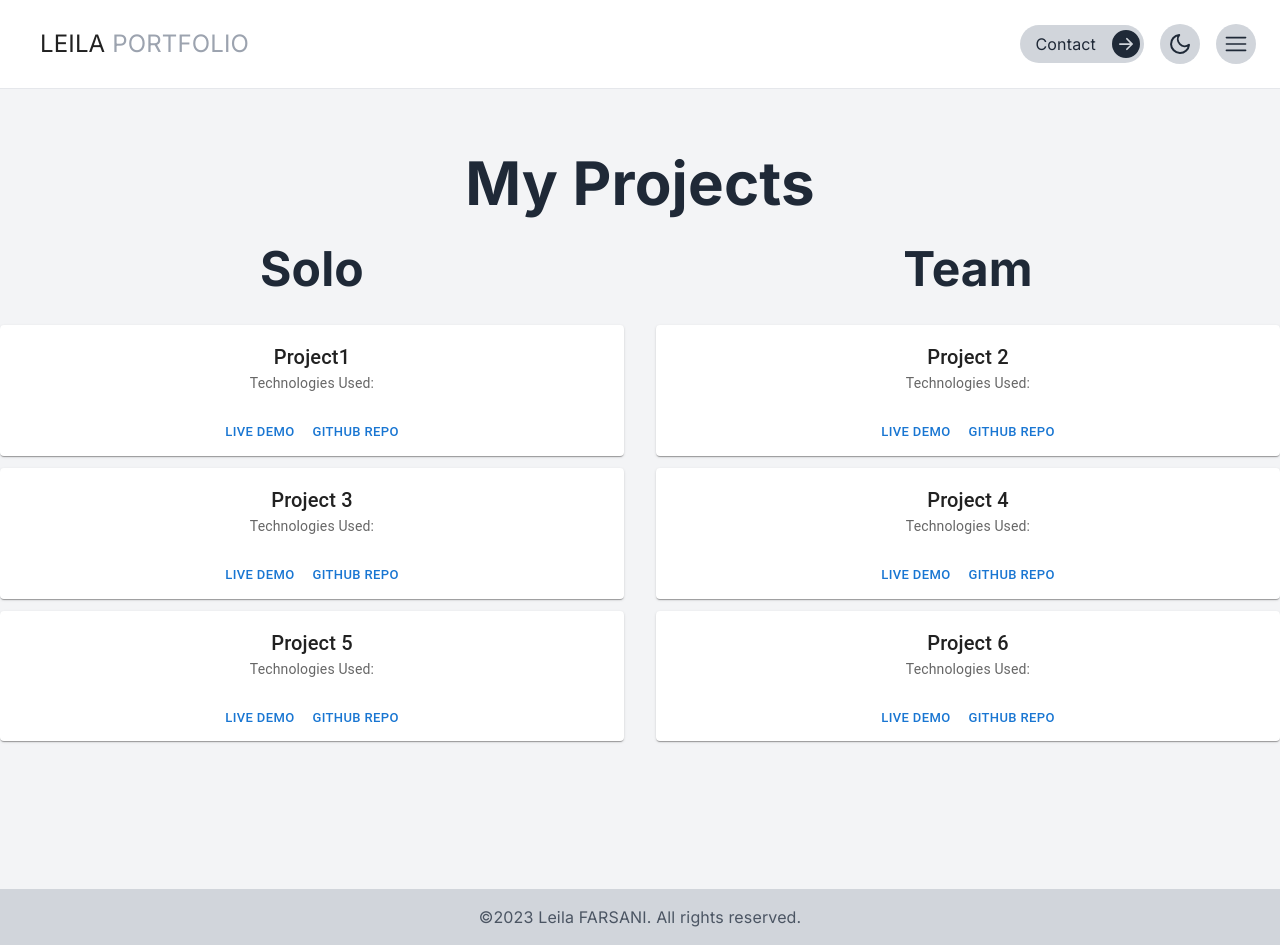
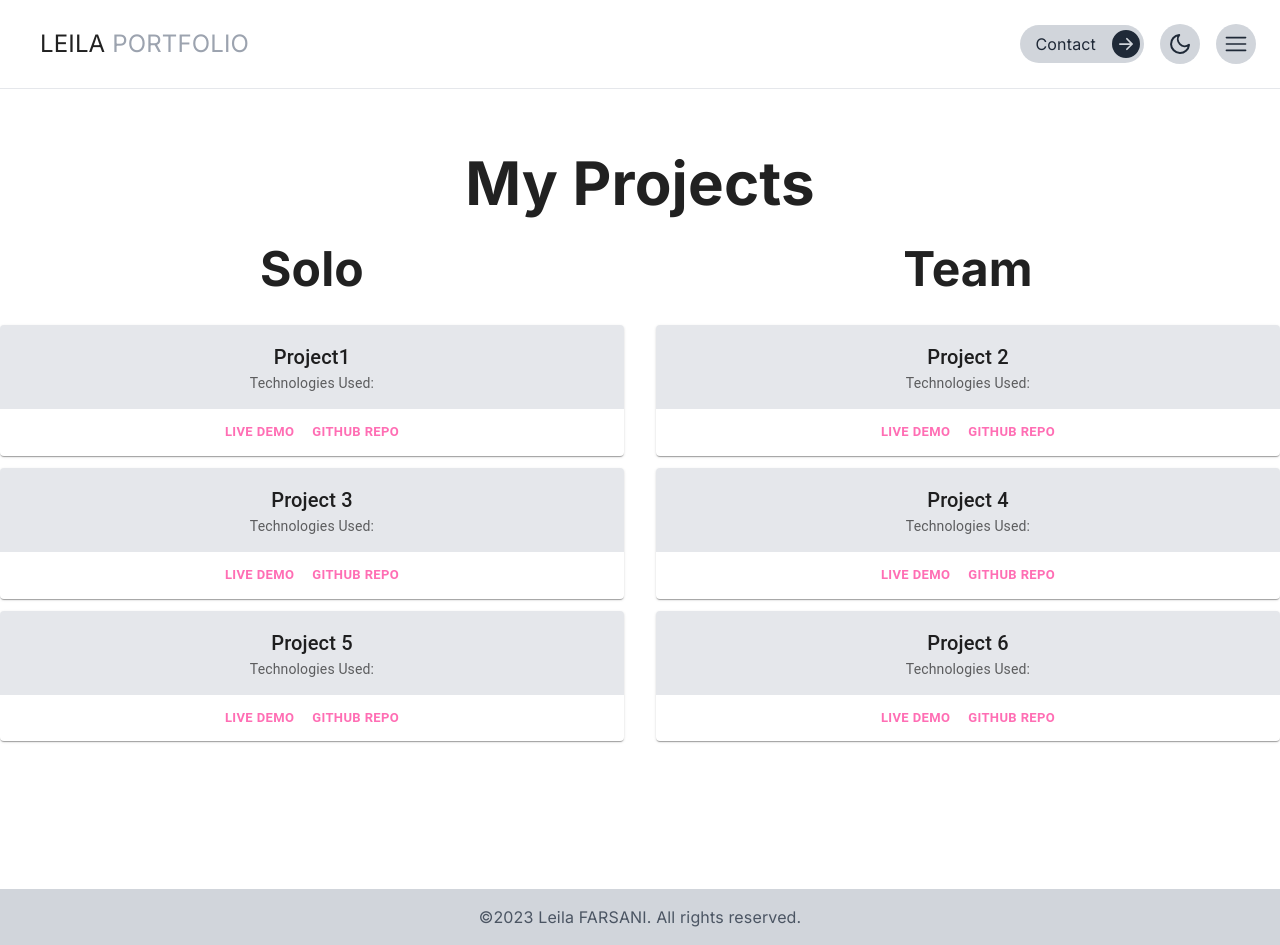
Before and after one commit to leilafarsani/leila-portfolio, a Next.js app: page /projects in a window 1280 px wide. Built offline with nearby package versions, Linux system fonts and the light colour scheme.

Commit message:
project page style updated!

```diff
--- a/app/projects/page.tsx
+++ b/app/projects/page.tsx
@@ -59,21 +59,19 @@ export default function ProjectPage() {
   );
 
   return (
-    <div className="bg-gray-100 text-gray-800 min-h-screen py-16">
-      <h1 className="text-4xl md:text-6xl font-bold mb-8 text-gray-800 text-center">
+    <div className="min-h-screen py-16">
+      <h1 className="text-4xl md:text-6xl font-bold mb-8 text-center">
         My Projects
       </h1>
       <div className="container mx-auto text-center grid grid-cols-1 md:grid-cols-2 gap-8">
         <div>
-          <h2 className="text-2xl md:text-5xl font-bold mb-8 text-gray-800">
-            Solo
-          </h2>
+          <h2 className="text-2xl md:text-5xl font-bold mb-8">Solo</h2>
           {soloProjects.map((project, index) => (
             <Card
               key={index}
-              className="bg-gray-800 text-white transform transition-transform hover:scale-105 mb-3"
+              className="transform transition-transform hover:scale-105 mb-3"
             >
-              <CardContent>
+              <CardContent className="bg-gray-200">
                 <Typography variant="h6" component="div" className="mb-2">
                   {project.title}
                 </Typography>
@@ -87,6 +85,7 @@ export default function ProjectPage() {
                   href={project.liveDemoLink}
                   target="_blank"
                   rel="noopener noreferrer"
+                  style={{ color: "#FF6EB4", fontWeight: "600" }}
                 >
                   Live Demo
                 </Button>
@@ -95,6 +94,7 @@ export default function ProjectPage() {
                   href={project.githubLink}
                   target="_blank"
                   rel="noopener noreferrer"
+                  style={{ color: "#FF6EB4", fontWeight: "600" }}
                 >
                   GitHub Repo
                 </Button>
@@ -104,15 +104,13 @@ export default function ProjectPage() {
         </div>
 
         <div>
-          <h2 className="text-2xl md:text-5xl font-bold mb-8 text-gray-800">
-            Team
-          </h2>
+          <h2 className="text-2xl md:text-5xl font-bold mb-8">Team</h2>
           {teamProjects.map((project, index) => (
             <Card
               key={index}
               className="bg-gray-800 text-white transform transition-transform hover:scale-105 mb-3"
             >
-              <CardContent>
+              <CardContent className="bg-gray-200">
                 <Typography variant="h6" component="div" className="mb-2">
                   {project.title}
                 </Typography>
@@ -126,6 +124,7 @@ export default function ProjectPage() {
                   href={project.liveDemoLink}
                   target="_blank"
                   rel="noopener noreferrer"
+                  style={{ color: "#FF6EB4", fontWeight: "600" }}
                 >
                   Live Demo
                 </Button>
@@ -134,6 +133,7 @@ export default function ProjectPage() {
                   href={project.githubLink}
                   target="_blank"
                   rel="noopener noreferrer"
+                  style={{ color: "#FF6EB4", fontWeight: "600" }}
                 >
                   GitHub Repo
                 </Button>
```
